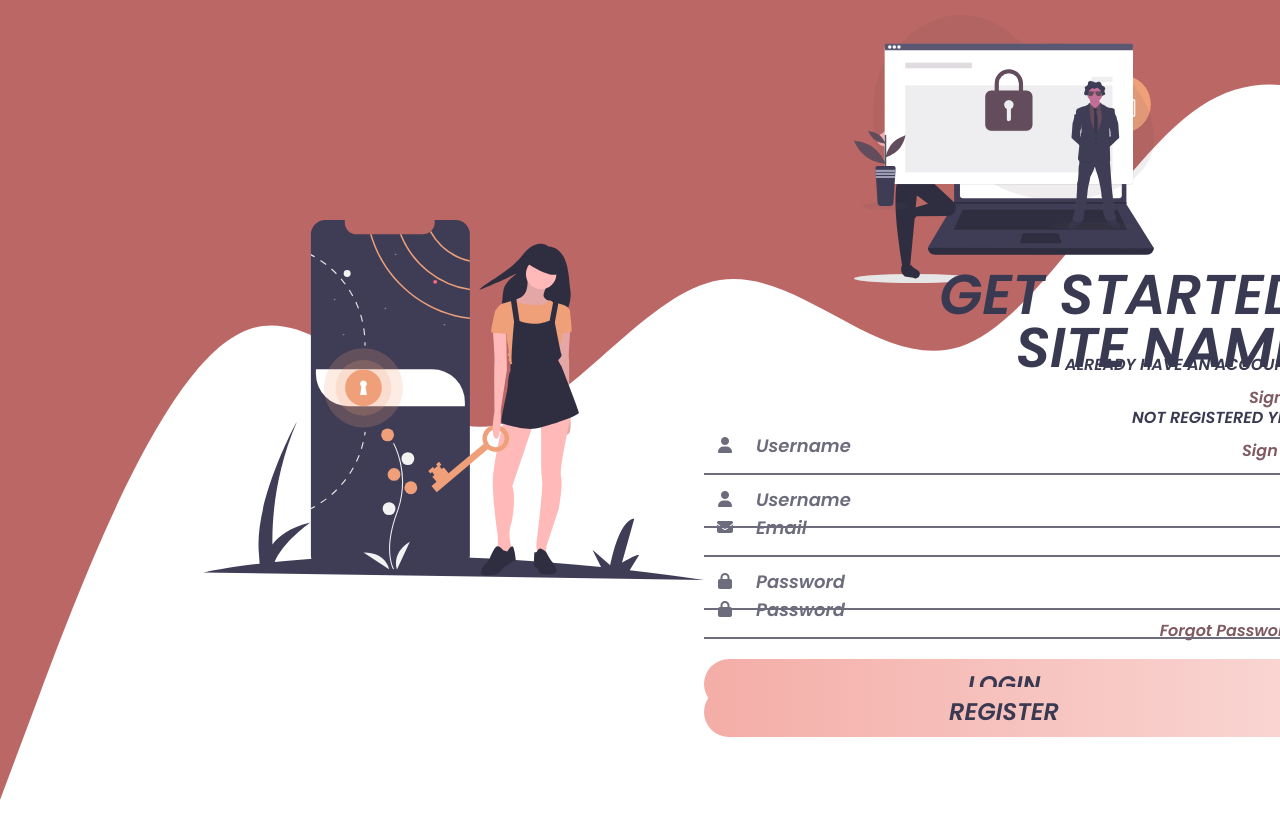
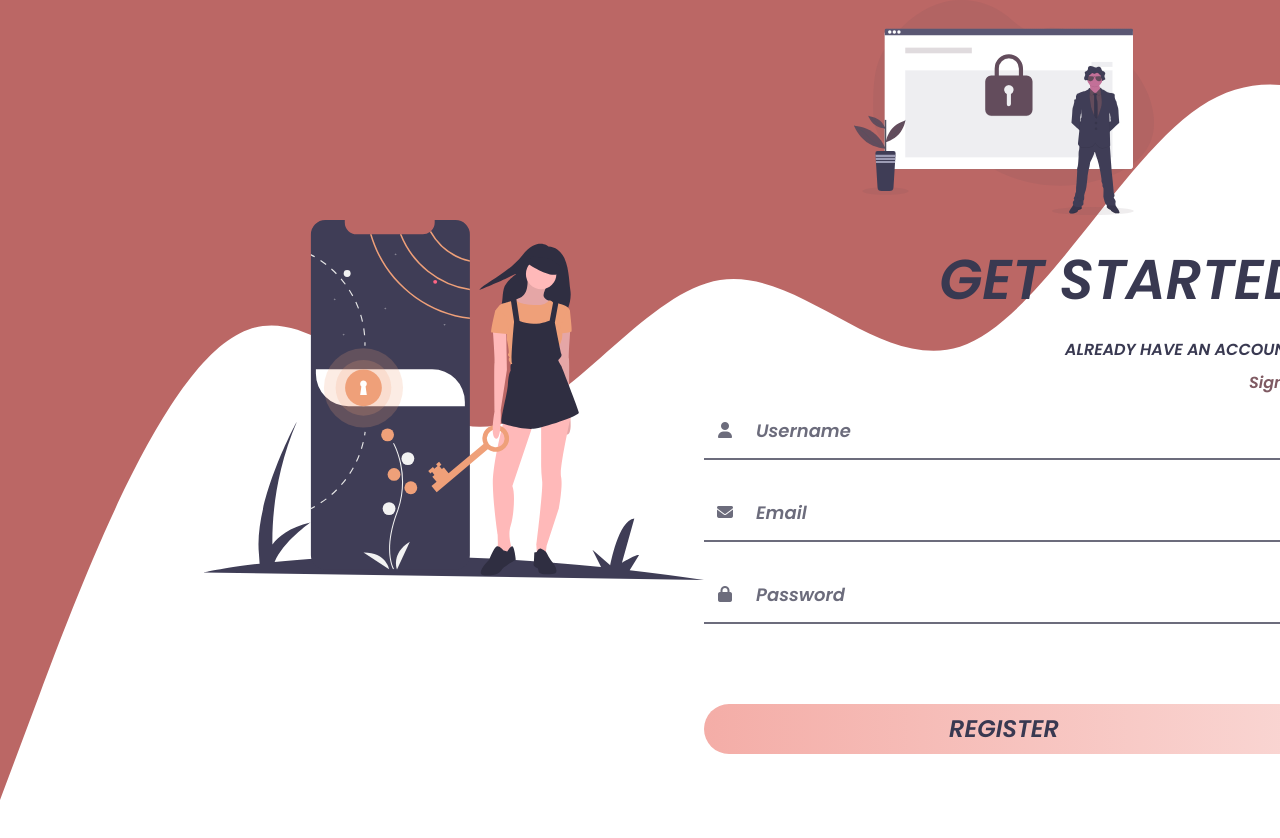
Before and after one commit to putraawali/coba-coba, a React (Create React App) app: page / in a window 1280 px wide. Shown: the top 838 px of the page. Before the commit the page ends 800 px from the top, so only its background shows below. Built offline with nearby package versions, Linux system fonts and the light colour scheme.

Commit message:
animation added, forms are still bugged when overlapping, will resolve this evening

```diff
--- a/src/App.js
+++ b/src/App.js
@@ -16,11 +16,19 @@ class App extends React.Component {
       regisEmail: '',
       regisUsername: '',
       regisPassword: '',
+      toggle: false
     };
   }
+
+  toggleClass = () => {
+    this.setState({ toggle: !this.state.toggle });
+  }
+
   render() {
     return (
-      <>
+      <main
+      className={this.state.toggle ? 'sign-in-mode': null}
+      >
         <img src="/svgLib/wave.svg" alt="" class="wave"/>
         <div class="container">
           {/* image to move */}
@@ -30,12 +38,15 @@ class App extends React.Component {
           {/* form container */}
           <div class="form-container">
             <div class="login-container">
-              <form action="sign-in">
+              <form class="sign-in-form" action="sign-in">
                 <img class="lap" src="/svgLib/undraw_secure_login_pdn4.svg" alt=""/>
                 <h2>site name</h2>
                 <h5 class="quote">Not registered yet?</h5>
-                <a class="toggle">Sign Up</a>
-
+                <div class="link">
+                 <a class="toggle"
+                   onClick={this.toggleClass}
+                 >Sign Up</a>
+                </div>
                 <div class={this.state.classUsernameLogin}
                   onFocus={() =>{
                     this.setState({classUsernameLogin: 'input-div user focus'});
@@ -82,17 +93,24 @@ class App extends React.Component {
                     <input class="input" type="password"/>
                   </div>
                 </div>
-                <a>Forgot Password?</a>
+                <div class="link">
+                  <a>Forgot Password?</a>
+                </div>
+
                 <input type="submit" class="btn" value="Login"/>
               </form>
             </div>
             {/* ----------- */}
             <div class="register-container">
-              <form action="sign-up">
+              <form class="sign-up-form" action="sign-up">
                 <img class="lap" src="/svgLib/undraw_security_o890.svg" alt=""/>
                 <h2>Get Started</h2>
                 <h5 class="quote">Already have an account?</h5>
-                <a class="toggle">Sign In</a>
+                <div class="link">
+                  <a class="toggle"
+                    onClick={this.toggleClass}
+                  >Sign In</a>
+                </div>
 
                 <div class={this.state.classUsernameRegis}
                   onFocus={() =>{
@@ -172,7 +190,7 @@ class App extends React.Component {
             </div>
           </div>
         </div>
-      </>
+      </main>
     );
   }
 }
--- a/src/index.css
+++ b/src/index.css
@@ -32,10 +32,17 @@ code {
 --copperfield: #dc845c;
 }
 
-*{
+*, *::before, *::after{
   padding: 0;
   margin: 0;
   box-sizing: border-box;
+}
+
+main{
+  width: 100%;
+  min-height: 100vh;
+  overflow: hidden;
+  padding: 2rem;
 }
 
 body{
@@ -71,6 +78,7 @@ body{
   width: 55%;
   right: 45%;
   top: 0;
+  transition: 1s ease-in-out;
 }
 
 .img img{
@@ -104,10 +112,17 @@ body{
   display: grid;
   grid-template-columns: 1fr;
   grid-template-rows: 1fr;
+  transition: 1s ease-in-out;
 }
 
 form{
   width: 600px;
+}
+
+form.sign-in-form{
+  opacity: 1;
+  pointer-events: none;
+  height: 100%;
 }
 
 .lap{
@@ -166,11 +181,9 @@ form h2{
   font-size: 15px;
 }
 
-
 .input-div.focus:after, .input-div.focus:before{
   width: 50%;
 }
-
 
 .input-div.user{
   margin-top: 0;
@@ -222,14 +235,17 @@ form h2{
 }
 
 a{
-  display: block;
-  text-align: right;
+  display: inline-block;
   text-decoration: none;
   margin: .5rem 0;
   color: var(--falcon);
   font-size: 1rem;
   transition: .5s;
   cursor: pointer;
+}
+
+.link{
+  text-align: right;
 }
 
 a:hover{
@@ -260,8 +276,34 @@ a:hover{
 }
 
 #register{
-  margin: 3rem 0;
+  margin: 5rem 0;
 }
+
+main.sign-in-mode .form-container{
+  right: 45%;
+}
+
+main.sign-in-mode #move{
+  right: 20%;
+}
+
+main.sign-in-mode form.sign-in-form{
+  opacity: 1;
+  pointer-events: all;
+}
+
+form.sign-in-form{
+  opacity: 0;
+  pointer-events: all;
+}
+
+
+main.sign-in-mode form.sign-up-form{
+  opacity: 0;
+  pointer-events: none;
+}
+
+
 
 @media screen and (max-width: 1050px){
   .container{
```
Also changed, not shown: 1 other file (tests, documents, lock files or other folders).
